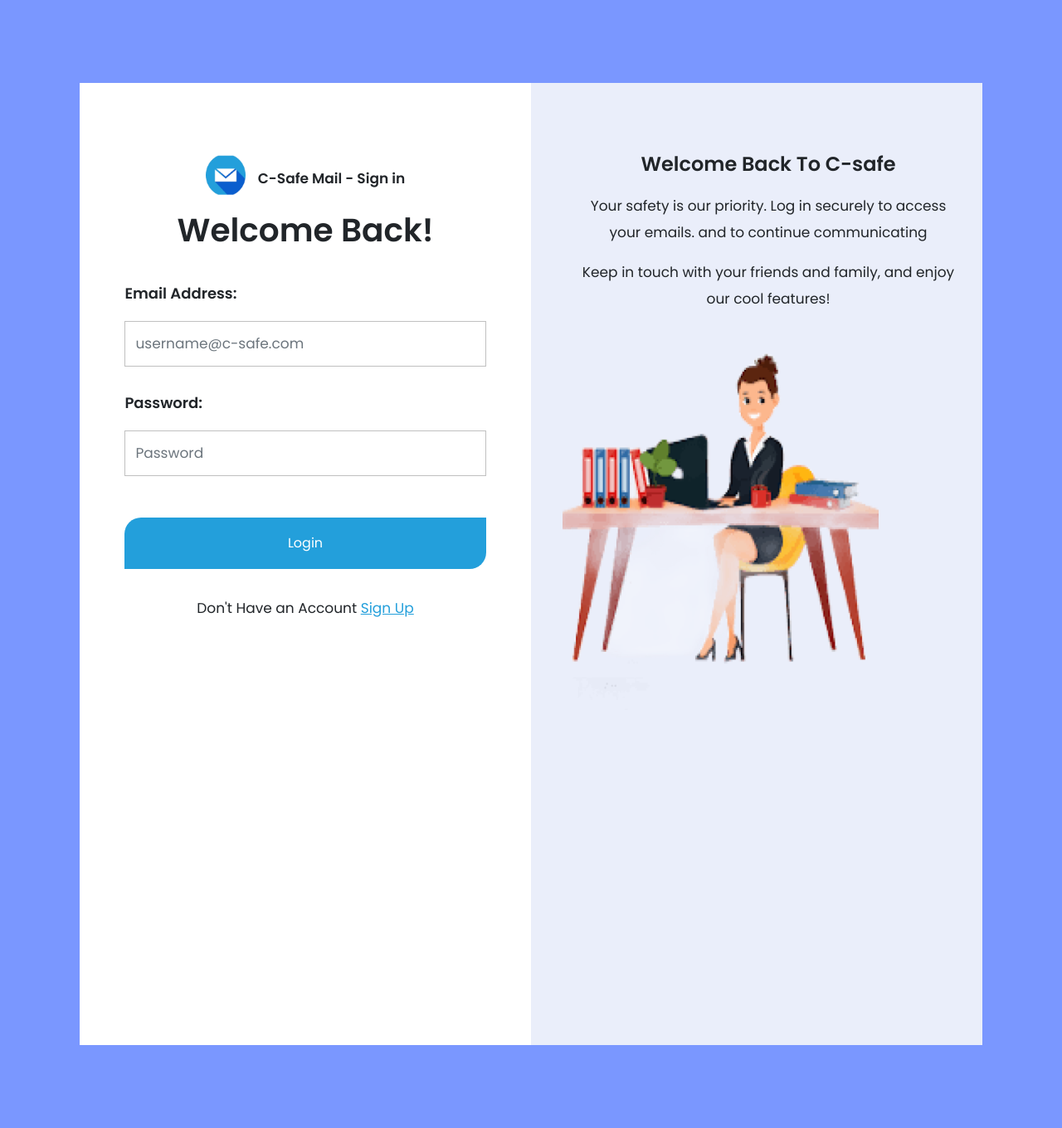
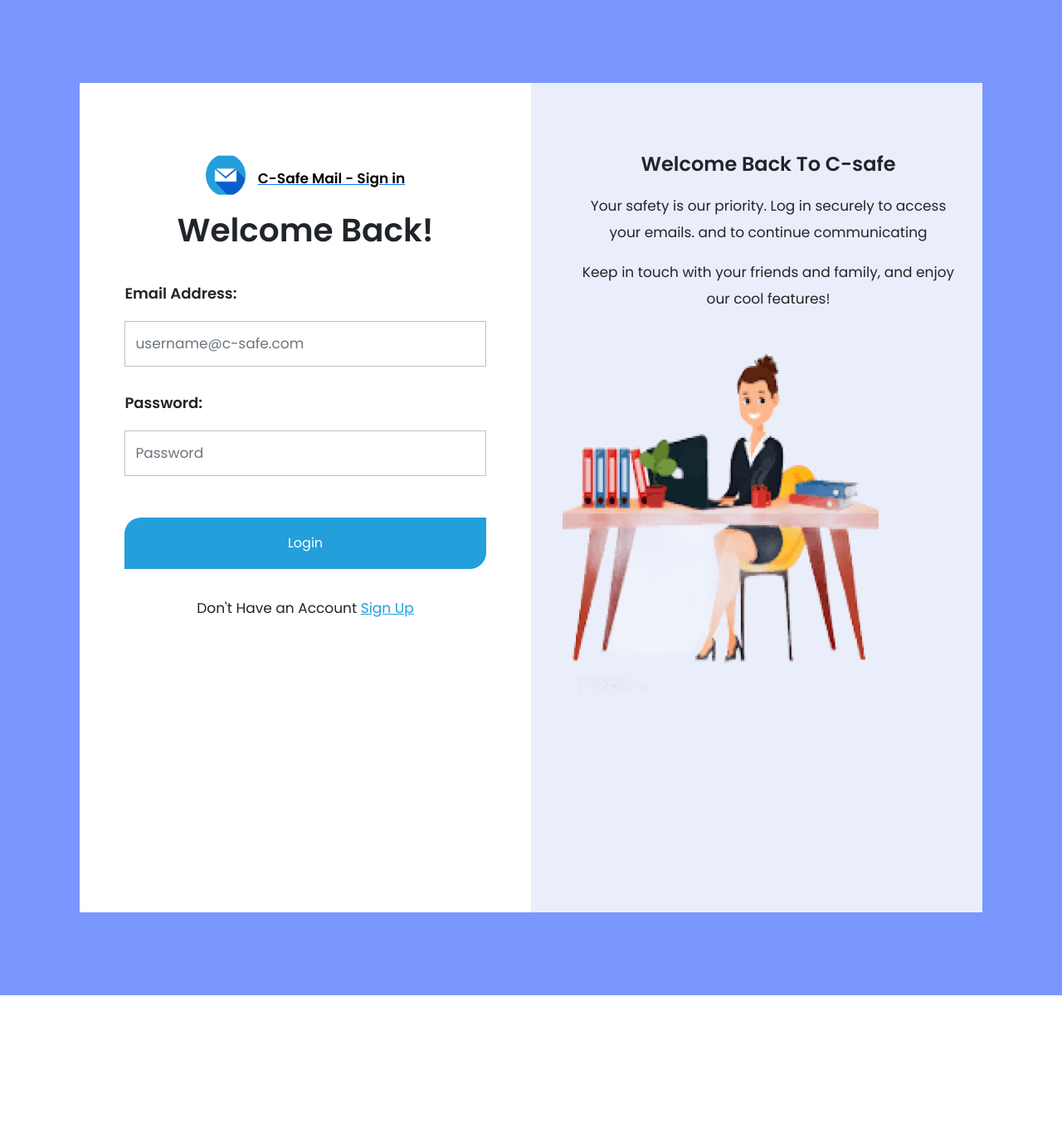
Before and after one commit to atosin056/c-safe, a PHP site: page /login.php in a window 1280 px wide. Shown: the whole page at 83% size. After the commit the page ends 1200 px from the top, so only its background shows below. Run offline with PHP 8.4, Linux system fonts and the light colour scheme.

Commit message:
New updates | Tosin

```diff
--- a/index.html
+++ b/index.html
@@ -18,8 +18,8 @@
                 <p>C-Safe</p>
             </div>
             <div class="register">
-                <button class="Login">Login</button>
-                <button class="Register">Register</button>
+                <a href="login.php"><button class="Login">Login</button></a>
+                <a href="register.php"><button class="Register">Register</button></a>
             </div>
         </div>
         <div class="first">
--- a/login.php
+++ b/login.php
@@ -18,9 +18,9 @@
 
 <body>
 
-<div class="whole-box" style="display: flex;justify-content: center;align-items: center;height: 170% !important;">
+<div class="whole-box" style="display: flex;justify-content: center;align-items: center;height: 150% !important;background-color: yellow;padding-top: 100px;padding-bottom: 100px;">
 
-	<div style="background: white;width: 85%;height: 100%;">
+	<div style="background: white;width: 85%;height: auto;">
 
 		<div style="display: flex;height: 100%;width: 100% !important;">
 
@@ -28,17 +28,21 @@
 
 				<div style="background: transparent;width: 100% !important;height: 100% !important;padding-top: 87px;">
 
-					<div style="display: flex;justify-content: center;">
+					<a href="index.html">
 
-						<div style="width: 48px;height: 48px;background: transparent;">
+						<div style="display: flex;justify-content: center;">
 
-							<img src="images/logo.png" style="width: 100% !important;height: 100% !important;">
+							<div style="width: 48px;height: 48px;background: transparent;">
+
+								<img src="images/logo.png" style="width: 100% !important;height: 100% !important;">
+
+							</div>
+
+							<font style="padding-top: 16px;padding-left: 15px;font-size: 17px;font-weight: 600;color: black;">C-Safe Mail - Sign in</font>
 
 						</div>
 
-						<font style="padding-top: 16px;padding-left: 15px;font-size: 17px;font-weight: 600;">C-Safe Mail - Sign in</font>
-
-					</div>
+					</a>
 
 					<div style="padding-top: 20px;display: flex;justify-content: center;">
 
```
Also changed, not shown: inside.php (added, +44 -0 lines), images/Group 30.png (added), images/Rectangle 14.png (added), images/ham.png (added), images/image 1.png (added).
